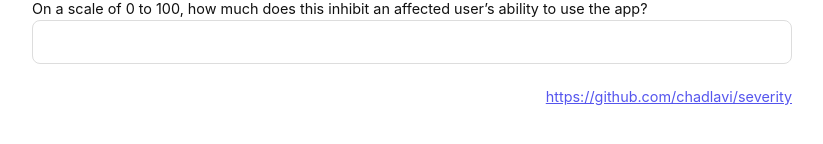
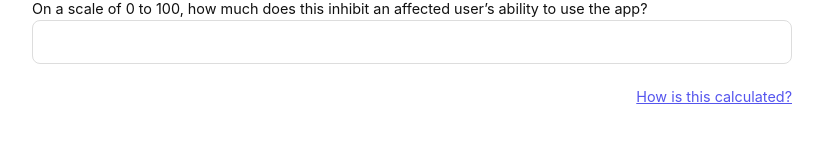
Before and after one commit to chadlavi/severity, a React (Create React App) app: page / in a window 1280 px wide. Shown: the part 170-314 px from the top of the page, without its empty margins (228-1051 px from the left). Built offline with nearby package versions, Linux system fonts and the light colour scheme.

Commit message:
fix triage calc (12.5 -> 10) and add to build

```diff
--- a/src/App.tsx
+++ b/src/App.tsx
@@ -70,11 +70,11 @@ const App = (): JSX.Element => {
       </main>
       <footer>
         <a
-          href='https://github.com/chadlavi/severity'
+          href='https://github.com/chadlavi/severity/blob/master/src/triage.ts'
           rel='noopener noreferrer'
           target='_blank'
         >
-          {'https://github.com/chadlavi/severity'}
+          How is this calculated?
         </a>
       </footer>
     </>
```
Also changed, not shown: src/triage.ts (+1 -1 lines), 12 other files (tests, documents, lock files or other folders).
